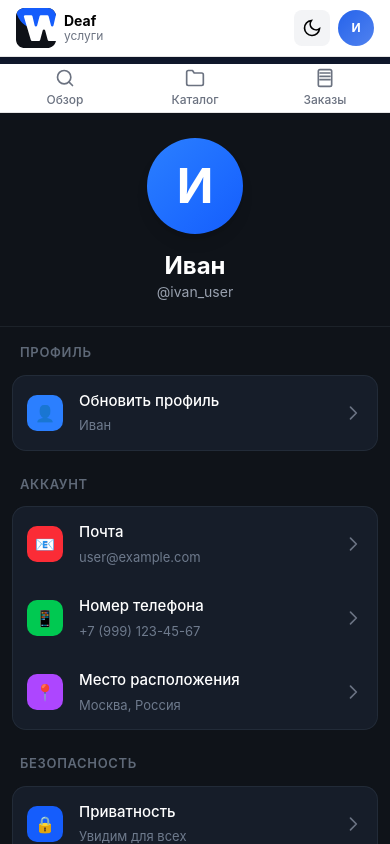
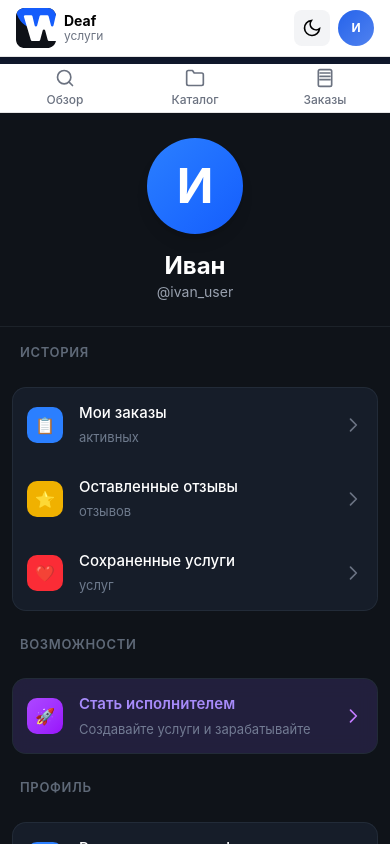
Before and after one commit to Lena05k/wdeaf, a Vue app in the folder frontend/: page / in a window 390 px wide. Both pictures are taken after a click on the button "Перейти в профиль". Shown: the top 844 px of the page. Built offline with nearby package versions, Linux system fonts and the light colour scheme.

Commit message:
refactor: iOS 18 Settings UX для сервисов, адаптивные секции для пользователя и исполнителя

```diff
--- a/frontend/src/components/profile/UserHeader.vue
+++ b/frontend/src/components/profile/UserHeader.vue
@@ -19,17 +19,42 @@
 
     <!-- Settings Sections (iOS 18 style) -->
     <div class="settings-container">
-      <!-- Profile Section -->
+      <!-- For Regular User -->
+      <template v-if="!isProvider">
+        <!-- Orders History Section -->
         <div class="settings-section">
-        <h2 class="settings-section-title">ПРОФИЛЬ</h2>
+          <h2 class="settings-section-title">ИСТОРИЯ</h2>
 
-        <!-- Profile Cell -->
           <div class="settings-cell-group">
+            <button class="settings-cell border-b border-slate-700">
+              <div class="cell-icon bg-blue-500">📋</div>
+              <div class="cell-content">
+                <p class="cell-label">Мои заказы</p>
+                <p class="cell-value">{{ ordersCount }} активных</p>
+              </div>
+              <svg class="w-5 h-5 text-gray-500" fill="none" stroke="currentColor" viewBox="0 0 24 24">
+                <path stroke-linecap="round" stroke-linejoin="round" stroke-width="2" d="M9 5l7 7-7 7" />
+              </svg>
+            </button>
+
+            <!-- Reviews -->
+            <button class="settings-cell border-b border-slate-700">
+              <div class="cell-icon bg-yellow-500">⭐</div>
+              <div class="cell-content">
+                <p class="cell-label">Оставленные отзывы</p>
+                <p class="cell-value">{{ reviewsCount }} отзывов</p>
+              </div>
+              <svg class="w-5 h-5 text-gray-500" fill="none" stroke="currentColor" viewBox="0 0 24 24">
+                <path stroke-linecap="round" stroke-linejoin="round" stroke-width="2" d="M9 5l7 7-7 7" />
+              </svg>
+            </button>
+
+            <!-- Saved Services -->
             <button class="settings-cell">
-            <div class="cell-icon bg-blue-500">👤</div>
+              <div class="cell-icon bg-red-500">❤️</div>
               <div class="cell-content">
-              <p class="cell-label">Обновить профиль</p>
-              <p class="cell-value">{{ user?.first_name }}</p>
+                <p class="cell-label">Сохраненные услуги</p>
+                <p class="cell-value">{{ savedCount }} услуг</p>
               </div>
               <svg class="w-5 h-5 text-gray-500" fill="none" stroke="currentColor" viewBox="0 0 24 24">
                 <path stroke-linecap="round" stroke-linejoin="round" stroke-width="2" d="M9 5l7 7-7 7" />
@@ -38,41 +63,85 @@
           </div>
         </div>
 
-      <!-- Account Section -->
+        <!-- Become Provider Section -->
         <div class="settings-section">
-        <h2 class="settings-section-title">АККАУНТ</h2>
+          <h2 class="settings-section-title">ВОЗМОЖНОСТИ</h2>
 
           <div class="settings-cell-group">
-          <!-- Email Cell -->
-          <button class="settings-cell border-b border-slate-700">
-            <div class="cell-icon bg-red-500">📧</div>
+            <button
+              @click="$emit('become-provider')"
+              class="settings-cell-provider"
+            >
+              <div class="cell-icon bg-gradient-to-br from-purple-500 to-purple-600">🚀</div>
               <div class="cell-content">
-              <p class="cell-label">Почта</p>
-              <p class="cell-value">user@example.com</p>
+                <p class="cell-label-provider">Стать исполнителем</p>
+                <p class="cell-value">Создавайте услуги и зарабатывайте</p>
               </div>
-            <svg class="w-5 h-5 text-gray-500" fill="none" stroke="currentColor" viewBox="0 0 24 24">
+              <svg class="w-5 h-5 text-purple-400" fill="none" stroke="currentColor" viewBox="0 0 24 24">
                 <path stroke-linecap="round" stroke-linejoin="round" stroke-width="2" d="M9 5l7 7-7 7" />
               </svg>
             </button>
+          </div>
+        </div>
+      </template>
 
-          <!-- Phone Cell -->
-          <button class="settings-cell border-b border-slate-700">
-            <div class="cell-icon bg-green-500">📱</div>
+      <!-- For Provider -->
+      <template v-else>
+        <!-- My Services Section -->
+        <div class="settings-section">
+          <div class="flex items-center justify-between mb-3">
+            <h2 class="settings-section-title">МОИ УСЛУГИ</h2>
+            <button
+              @click="$emit('add-service')"
+              class="text-blue-400 hover:text-blue-300 text-sm font-semibold transition"
+            >
+              + Добавить
+            </button>
+          </div>
+
+          <div class="settings-cell-group">
+            <button
+              v-if="services.length === 0"
+              @click="$emit('add-service')"
+              class="settings-cell-empty"
+            >
+              <div class="cell-icon bg-slate-700">➕</div>
               <div class="cell-content">
-              <p class="cell-label">Номер телефона</p>
-              <p class="cell-value">+7 (999) 123-45-67</p>
+                <p class="cell-label">Добавить первую услугу</p>
+                <p class="cell-value">Начните предлагать услуги</p>
               </div>
-            <svg class="w-5 h-5 text-gray-500" fill="none" stroke="currentColor" viewBox="0 0 24 24">
-              <path stroke-linecap="round" stroke-linejoin="round" stroke-width="2" d="M9 5l7 7-7 7" />
-            </svg>
             </button>
 
-          <!-- Location Cell -->
-          <button class="settings-cell">
-            <div class="cell-icon bg-purple-500">📍</div>
+            <div v-for="(service, index) in services" :key="service.id">
+              <button
+                v-if="index < 3"
+                class="settings-cell border-b border-slate-700 group"
+                @click="$emit('edit-service', service)"
+              >
+                <div class="cell-icon bg-blue-500">📌</div>
                 <div class="cell-content">
-              <p class="cell-label">Место расположения</p>
-              <p class="cell-value">Москва, Россия</p>
+                  <p class="cell-label">{{ service.name }}</p>
+                  <p class="cell-value">{{ service.price | formatPrice }} ₽</p>
+                </div>
+                <div class="flex gap-2 opacity-0 group-hover:opacity-100 transition">
+                  <button
+                    @click.stop="$emit('delete-service', service.id)"
+                    class="text-red-400 hover:text-red-300 text-sm"
+                  >
+                    🗑
+                  </button>
+                </div>
+              </button>
+            </div>
+
+            <button
+              v-if="services.length > 3"
+              class="settings-cell text-blue-400"
+            >
+              <div class="cell-icon bg-slate-700">📂</div>
+              <div class="cell-content">
+                <p class="cell-label">Еще услуг</p>
+                <p class="cell-value">{{ services.length - 3 }} услуги</p>
               </div>
               <svg class="w-5 h-5 text-gray-500" fill="none" stroke="currentColor" viewBox="0 0 24 24">
                 <path stroke-linecap="round" stroke-linejoin="round" stroke-width="2" d="M9 5l7 7-7 7" />
@@ -81,28 +150,70 @@
           </div>
         </div>
 
-      <!-- Privacy & Security Section -->
+        <!-- Provider Stats Section -->
         <div class="settings-section">
-        <h2 class="settings-section-title">БЕЗОПАСНОСТЬ</h2>
+          <h2 class="settings-section-title">СТАТИСТИКА</h2>
 
           <div class="settings-cell-group">
-          <!-- Privacy Cell -->
             <button class="settings-cell border-b border-slate-700">
-            <div class="cell-icon bg-blue-600">🔒</div>
+              <div class="cell-icon bg-green-500">✅</div>
               <div class="cell-content">
-              <p class="cell-label">Приватность</p>
-              <p class="cell-value">Увидим для всех</p>
+                <p class="cell-label">Выполненные заказы</p>
+                <p class="cell-value">{{ completedOrders }} заказов</p>
               </div>
               <svg class="w-5 h-5 text-gray-500" fill="none" stroke="currentColor" viewBox="0 0 24 24">
                 <path stroke-linecap="round" stroke-linejoin="round" stroke-width="2" d="M9 5l7 7-7 7" />
               </svg>
             </button>
 
-          <!-- Notifications Cell -->
+            <button class="settings-cell border-b border-slate-700">
+              <div class="cell-icon bg-yellow-500">⭐</div>
+              <div class="cell-content">
+                <p class="cell-label">Рейтинг</p>
+                <p class="cell-value">{{ providerRating }}/5.0 ({{ providerReviews }} отзывов)</p>
+              </div>
+              <svg class="w-5 h-5 text-gray-500" fill="none" stroke="currentColor" viewBox="0 0 24 24">
+                <path stroke-linecap="round" stroke-linejoin="round" stroke-width="2" d="M9 5l7 7-7 7" />
+              </svg>
+            </button>
+
+            <button class="settings-cell">
+              <div class="cell-icon bg-purple-500">💰</div>
+              <div class="cell-content">
+                <p class="cell-label">Общий доход</p>
+                <p class="cell-value">{{ totalEarnings | formatPrice }} ₽</p>
+              </div>
+              <svg class="w-5 h-5 text-gray-500" fill="none" stroke="currentColor" viewBox="0 0 24 24">
+                <path stroke-linecap="round" stroke-linejoin="round" stroke-width="2" d="M9 5l7 7-7 7" />
+              </svg>
+            </button>
+          </div>
+        </div>
+      </template>
+
+      <!-- Common Settings Section -->
+      <div class="settings-section">
+        <h2 class="settings-section-title">ПРОФИЛЬ</h2>
+
+        <div class="settings-cell-group">
+          <button
+            @click="$emit('edit-profile')"
+            class="settings-cell border-b border-slate-700"
+          >
+            <div class="cell-icon bg-blue-500">✏️</div>
+            <div class="cell-content">
+              <p class="cell-label">Редактировать профиль</p>
+              <p class="cell-value">{{ user?.first_name }}</p>
+            </div>
+            <svg class="w-5 h-5 text-gray-500" fill="none" stroke="currentColor" viewBox="0 0 24 24">
+              <path stroke-linecap="round" stroke-linejoin="round" stroke-width="2" d="M9 5l7 7-7 7" />
+            </svg>
+          </button>
+
           <button class="settings-cell">
             <div class="cell-icon bg-orange-500">🔔</div>
             <div class="cell-content">
-              <p class="cell-label">Нотификации</p>
+              <p class="cell-label">Уведомления</p>
               <p class="cell-value">Включены</p>
             </div>
             <svg class="w-5 h-5 text-gray-500" fill="none" stroke="currentColor" viewBox="0 0 24 24">
@@ -115,7 +226,10 @@
       <!-- Danger Zone -->
       <div class="settings-section">
         <div class="settings-cell-group">
-          <button class="settings-cell-danger">
+          <button
+            @click="$emit('logout')"
+            class="settings-cell-danger"
+          >
             <div class="cell-icon-danger">🚪</div>
             <div class="cell-content">
               <p class="cell-label-danger">Выйти из аккаунта</p>
@@ -129,6 +243,8 @@
 </template>
 
 <script setup lang="ts">
+import { computed } from 'vue'
+
 interface User {
   id?: string | number
   first_name?: string
@@ -136,9 +252,35 @@ interface User {
   username?: string
 }
 
-defineProps<{
+interface Service {
+  id: string | number
+  name: string
+  price: number
+  description?: string
+}
+
+interface Props {
   user?: User
   isProvider: boolean
+  services?: Service[]
+  ordersCount?: number
+  reviewsCount?: number
+  savedCount?: number
+  completedOrders?: number
+  providerRating?: number
+  providerReviews?: number
+  totalEarnings?: number
+}
+
+defineProps<Props>()
+
+defineEmits<{
+  'become-provider': []
+  'add-service': []
+  'edit-service': [service: Service]
+  'delete-service': [id: string | number]
+  'edit-profile': []
+  'logout': []
 }>()
 </script>
 
@@ -188,6 +330,13 @@ defineProps<{
   text-transform: uppercase;
 }
 
+/* Section */
+.settings-section {
+  display: flex;
+  flex-direction: column;
+  gap: 0.75rem;
+}
+
 /* Cell Group (iOS 18 style) */
 .settings-cell-group {
   background: rgba(30, 41, 59, 0.5);
@@ -208,7 +357,6 @@ defineProps<{
   border: none;
   cursor: pointer;
   transition: all 0.2s ease;
-  border-radius: 0.875rem;
 }
 
 .settings-cell:hover {
@@ -217,6 +365,51 @@ defineProps<{
 
 .settings-cell:active {
   background: rgba(59, 130, 246, 0.1);
+}
+
+/* Empty State Cell */
+.settings-cell-empty {
+  display: flex;
+  align-items: center;
+  gap: 1rem;
+  width: 100%;
+  padding: 1rem;
+  background: transparent;
+  border: none;
+  cursor: pointer;
+  transition: all 0.2s ease;
+}
+
+.settings-cell-empty:hover {
+  background: rgba(167, 139, 250, 0.05);
+}
+
+/* Provider Highlight Cell */
+.settings-cell-provider {
+  display: flex;
+  align-items: center;
+  gap: 1rem;
+  width: 100%;
+  padding: 1rem;
+  background: rgba(147, 51, 234, 0.1);
+  border: none;
+  cursor: pointer;
+  transition: all 0.2s ease;
+}
+
+.settings-cell-provider:hover {
+  background: rgba(147, 51, 234, 0.15);
+}
+
+.settings-cell-provider:active {
+  background: rgba(147, 51, 234, 0.2);
+}
+
+.cell-label-provider {
+  font-size: 0.9375rem;
+  font-weight: 600;
+  color: #a78bfa;
+  margin: 0;
 }
 
 /* Cell Icon */
@@ -264,7 +457,6 @@ defineProps<{
   border: none;
   cursor: pointer;
   transition: all 0.2s ease;
-  border-radius: 0.875rem;
 }
 
 .settings-cell-danger:hover {
@@ -310,7 +502,10 @@ defineProps<{
     gap: 1.5rem;
   }
 
-  .settings-cell {
+  .settings-cell,
+  .settings-cell-empty,
+  .settings-cell-provider,
+  .settings-cell-danger {
     padding: 0.875rem;
   }
 
```
Lines whose indentation alone changed are shown as unchanged.
